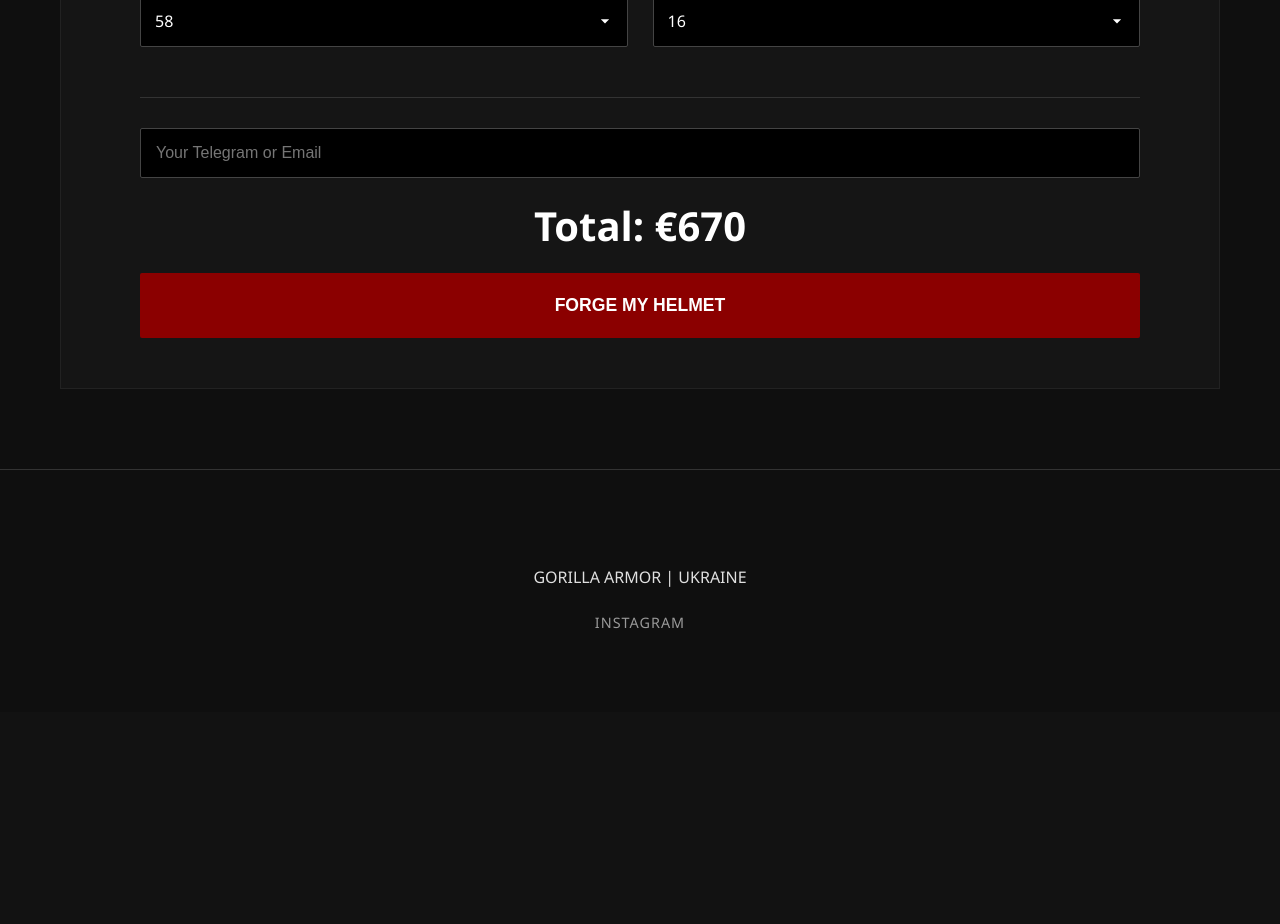
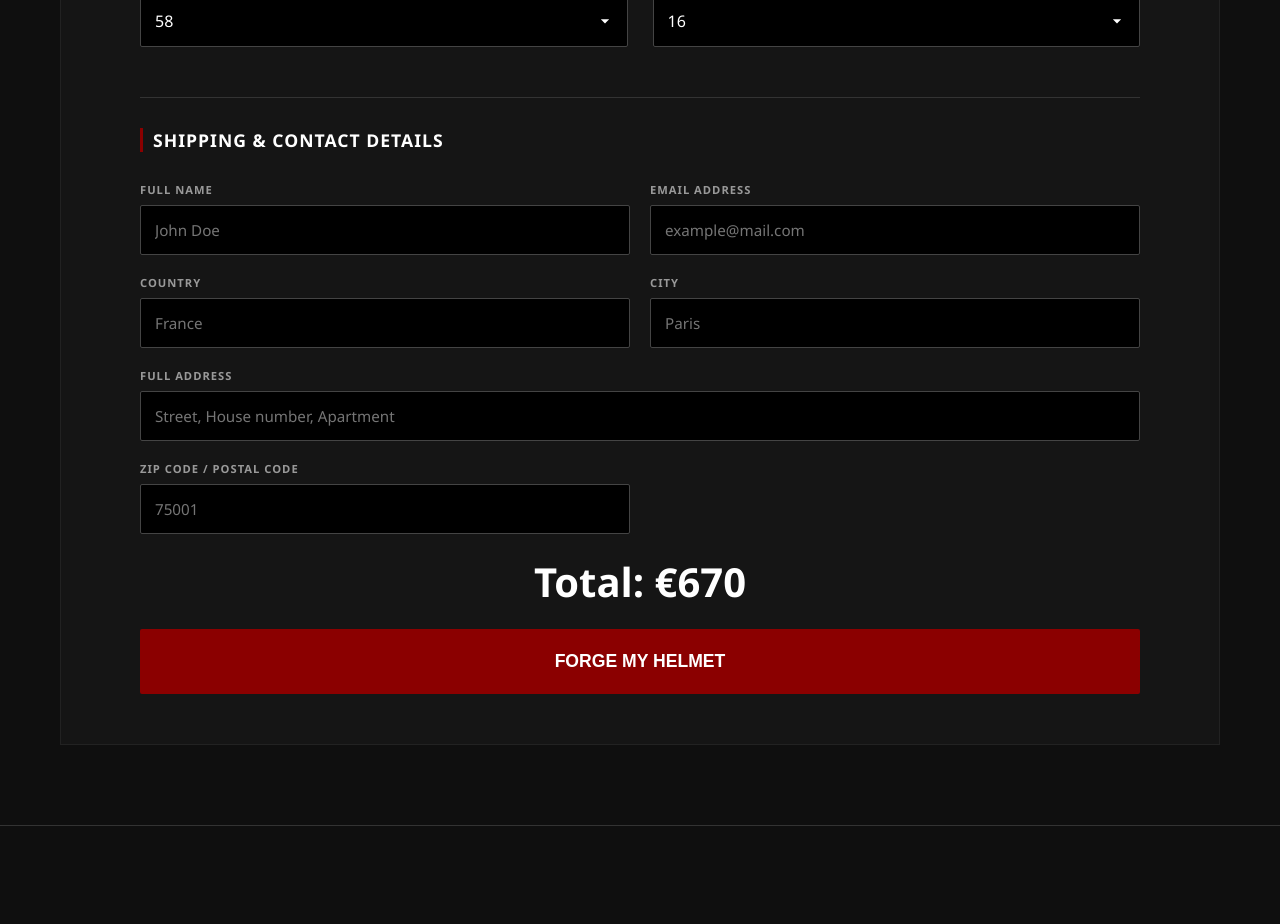
Before and after one commit to Sadovenko555/gorilla-armor-l, a React (Vite) app: page / in a window 1280 px wide. Shown: the part 2720-3644 px from the top of the page. Before the commit the page ends 3432 px from the top, so only its background shows below. Built offline with nearby package versions, Linux system fonts and the light colour scheme.

Commit message:
add contacts

```diff
--- a/src/App.css
+++ b/src/App.css
@@ -338,3 +338,82 @@ html, body {
     margin-left: 0;
   }
 }
+
+/* --- Стилі для форми персональних даних та адреси доставки --- */
+
+.order-section-title {
+  font-size: 1.1rem;
+  text-transform: uppercase;
+  color: #fff;
+  letter-spacing: 1px;
+  margin: 0 0 10px 0;
+  text-align: left;
+  border-left: 3px solid var(--primary-red);
+  padding-left: 10px;
+}
+
+.shipping-form-grid {
+  display: grid;
+  grid-template-columns: 1fr 1fr;
+  gap: 20px;
+  width: 100%;
+  text-align: left;
+}
+
+.input-group {
+  display: flex;
+  flex-direction: column;
+  gap: 8px;
+}
+
+/* Робимо поле адреси на всю ширину сітки */
+.input-group.full-width {
+  grid-column: span 2;
+}
+
+.input-group label {
+  font-size: 0.7rem;
+  color: var(--text-dim);
+  text-transform: uppercase;
+  letter-spacing: 1px;
+  font-weight: 600;
+}
+
+.calc-input {
+  width: 100%;
+  padding: 14px;
+  background: #000;
+  border: 1px solid #444;
+  color: white;
+  font-size: 0.95rem;
+  border-radius: 2px;
+  font-family: inherit;
+  transition: border-color 0.3s ease;
+}
+
+.calc-input:focus {
+  outline: none;
+  border-color: var(--primary-red);
+}
+
+/* Адаптація форми під мобільні екрани */
+@media (max-width: 900px) {
+  .shipping-form-grid {
+    grid-template-columns: 1fr;
+    gap: 15px;
+  }
+
+  .input-group.full-width {
+    grid-column: span 1;
+  }
+
+  .order-section-title {
+    text-align: center;
+    border-left: none;
+    border-bottom: 2px solid var(--primary-red);
+    padding-left: 0;
+    padding-bottom: 5px;
+    display: inline-block;
+    margin: 0 auto 15px auto;
+  }
+}
--- a/src/components/Calculator.jsx
+++ b/src/components/Calculator.jsx
@@ -2,7 +2,6 @@ import { useState } from 'react';
 import { helmetsData } from '../data/helmets';
 import emailjs from '@emailjs/browser';
 
-// Розширена палітра з 10 кольорів
 const fabricColors = [
   { name: 'Black', hex: '#1a1a1a' },
   { name: 'White', hex: '#ffffff' },
@@ -23,22 +22,18 @@ const patternPrices = {
   'Bordered': 6
 };
 
-// Компонент іконки, який тепер приймає два кольори одночасно
 const PatternIcon = ({ type, primaryHex, secondaryHex }) => {
   const pColor = primaryHex;
   const sColor = secondaryHex || "#111111";
 
   return (
     <svg width="44" height="44" viewBox="0 0 100 100" style={{ display: 'block' }}>
-      {/* Зовнішнє тонке кільце-обводка */}
       <circle cx="50" cy="50" r="47" fill="none" stroke="#444" strokeWidth="2" />
 
-      {/* 1. Цельний (Solid) */}
       {type === 'solid' && (
         <circle cx="50" cy="50" r="44" fill={pColor} />
       )}
 
-      {/* 2. Двохколірний вертикальний (Split) */}
       {type === 'two-colored' && (
         <>
           <circle cx="50" cy="50" r="44" fill={sColor} />
@@ -46,7 +41,6 @@ const PatternIcon = ({ type, primaryHex, secondaryHex }) => {
         </>
       )}
 
-      {/* 3. Поділений на 4 частини (Quartered) */}
       {type === 'quartered' && (
         <>
           <circle cx="50" cy="50" r="44" fill={sColor} />
@@ -55,7 +49,6 @@ const PatternIcon = ({ type, primaryHex, secondaryHex }) => {
         </>
       )}
 
-      {/* 4. З каймою по низу (Bordered) — другий колір йде на зовнішнє коло (низ) */}
       {type === 'bordered' && (
         <>
           <circle cx="50" cy="50" r="44" fill={sColor} />
@@ -72,14 +65,20 @@ const Calculator = () => {
   const [optPlates, setOptPlates] = useState(helmetsData[0].options.plates?.[0] || null);
   const [optDecor, setOptDecor] = useState(helmetsData[0].options.decoration?.[0] || null);
 
-  // Стейти для тканини
   const [fabricPattern, setFabricPattern] = useState('Solid');
-  const [primaryColor, setPrimaryColor] = useState(fabricColors[3]); // Дефолт: Червоний
-  const [secondaryColor, setSecondaryColor] = useState(fabricColors[0]); // Дефолт: Чорний
+  const [primaryColor, setPrimaryColor] = useState(fabricColors[3]);
+  const [secondaryColor, setSecondaryColor] = useState(fabricColors[0]);
 
   const [headCirc, setHeadCirc] = useState('58');
   const [headWidth, setHeadWidth] = useState('16');
-  const [clientContact, setClientContact] = useState('');
+
+  // Нові стейти для форми персональних даних та доставки
+  const [fullName, setFullName] = useState('');
+  const [email, setEmail] = useState('');
+  const [country, setCountry] = useState('');
+  const [city, setCity] = useState('');
+  const [address, setAddress] = useState('');
+  const [zipCode, setZipCode] = useState('');
 
   const generateRange = (start, end, step) => {
     const range = [];
@@ -111,9 +110,12 @@ const Calculator = () => {
 
   const sendOrder = (e) => {
     e.preventDefault();
-    if (!clientContact) return alert("Please enter your contact info!");
 
-    // Формуємо деталі кольорів залежно від візерунка
+    // Перевірка заповнення обов'язкових полів
+    if (!fullName || !email || !country || !city || !address || !zipCode) {
+      return alert("Please fill in all the shipping and contact details!");
+    }
+
     const colorDetails = fabricPattern === 'Solid'
       ? `Color: ${primaryColor.name}`
       : `Main Color: ${primaryColor.name}, Secondary Color: ${secondaryColor.name}`;
@@ -122,9 +124,15 @@ const Calculator = () => {
       ? `${optAv.label}${optAv.label.includes('Fabric') ? ` (Pattern: ${fabricPattern}, ${colorDetails})` : ''}`
       : 'None (Standard Chain Mail)';
 
+    // Передаємо всі дані окремими параметрами для гнучкого налаштування EmailJS
     const templateParams = {
       helmet_name: selectedHelmet.name,
-      name: clientContact,
+      client_name: fullName,
+      client_email: email,
+      shipping_country: country,
+      shipping_city: city,
+      shipping_address: address,
+      shipping_zip: zipCode,
       message: `
         Measurements: Circumference ${headCirc}cm, Width ${headWidth}cm.
         Aventail: ${aventailDetails}
@@ -135,7 +143,11 @@ const Calculator = () => {
     };
 
     emailjs.send('YOUR_SERVICE_ID', 'YOUR_TEMPLATE_ID', templateParams, 'YOUR_PUBLIC_KEY')
-      .then(() => alert('Order sent successfully!'))
+      .then(() => {
+        alert('Order sent successfully!');
+        // Очищення форми після успішної відправки
+        setFullName(''); setEmail(''); setCountry(''); setCity(''); setAddress(''); setZipCode('');
+      })
       .catch(() => alert('Error sending order.'));
   };
 
@@ -199,11 +211,8 @@ const Calculator = () => {
                     </div>
                   )}
 
-                  {/* Блок кастомізації тканини */}
                   {optAv?.label.includes('Fabric') && (
                     <div className="fabric-patterns-container">
-
-                      {/* ПЕРШИЙ КОЛІР */}
                       <span className="pattern-section-title">Main Color:</span>
                       <div className="color-picker-grid">
                         {fabricColors.map((color) => (
@@ -218,7 +227,6 @@ const Calculator = () => {
                         <span className="selected-color-name">{primaryColor.name}</span>
                       </div>
 
-                      {/* ДРУГИЙ КОЛІР (показується тільки якщо обрано не суцільний візерунок) */}
                       {fabricPattern !== 'Solid' && (
                         <>
                           <span className="pattern-section-title" style={{ marginTop: '4px' }}>Secondary Color:</span>
@@ -237,7 +245,6 @@ const Calculator = () => {
                         </>
                       )}
 
-                      {/* ВИБІР ВІЗЕРУНКА */}
                       <span className="pattern-section-title" style={{ marginTop: '6px' }}>Fabric Pattern:</span>
                       <div className="pattern-grid">
                         {[
@@ -251,7 +258,6 @@ const Calculator = () => {
                             className={`pattern-card ${fabricPattern === p.id ? 'active' : ''}`}
                             onClick={() => setFabricPattern(p.id)}
                           >
-                            {/* Передаємо обидва кольори в SVG фігуру */}
                             <PatternIcon
                               type={p.id.toLowerCase()}
                               primaryHex={primaryColor.hex}
@@ -313,13 +319,79 @@ const Calculator = () => {
           </div>
         </div>
 
+        {/* Секція оформлення замовлення з новими полями доставки */}
         <div className="order-section">
-          <input
-            className="calc-input"
-            placeholder="Your Telegram or Email"
-            value={clientContact}
-            onChange={(e) => setClientContact(e.target.value)}
-          />
+          <h4 className="order-section-title">Shipping & Contact Details</h4>
+
+          <div className="shipping-form-grid">
+            <div className="input-group">
+              <label>Full Name</label>
+              <input
+                type="text"
+                className="calc-input"
+                placeholder="John Doe"
+                value={fullName}
+                onChange={(e) => setFullName(e.target.value)}
+              />
+            </div>
+
+            <div className="input-group">
+              <label>Email Address</label>
+              <input
+                type="email"
+                className="calc-input"
+                placeholder="example@mail.com"
+                value={email}
+                onChange={(e) => setEmail(e.target.value)}
+              />
+            </div>
+
+            <div className="input-group">
+              <label>Country</label>
+              <input
+                type="text"
+                className="calc-input"
+                placeholder="France"
+                value={country}
+                onChange={(e) => setCountry}
+                onInput={(e) => setCountry(e.target.value)}
+              />
+            </div>
+
+            <div className="input-group">
+              <label>City</label>
+              <input
+                type="text"
+                className="calc-input"
+                placeholder="Paris"
+                value={city}
+                onChange={(e) => setCity(e.target.value)}
+              />
+            </div>
+
+            <div className="input-group full-width">
+              <label>Full Address</label>
+              <input
+                type="text"
+                className="calc-input"
+                placeholder="Street, House number, Apartment"
+                value={address}
+                onChange={(e) => setAddress(e.target.value)}
+              />
+            </div>
+
+            <div className="input-group">
+              <label>Zip Code / Postal Code</label>
+              <input
+                type="text"
+                className="calc-input"
+                placeholder="75001"
+                value={zipCode}
+                onChange={(e) => setZipCode(e.target.value)}
+              />
+            </div>
+          </div>
+
           <div className="price-tag">Total: €{totalPrice}</div>
           <button className="confirm-btn" onClick={sendOrder}>Forge My Helmet</button>
         </div>
```
